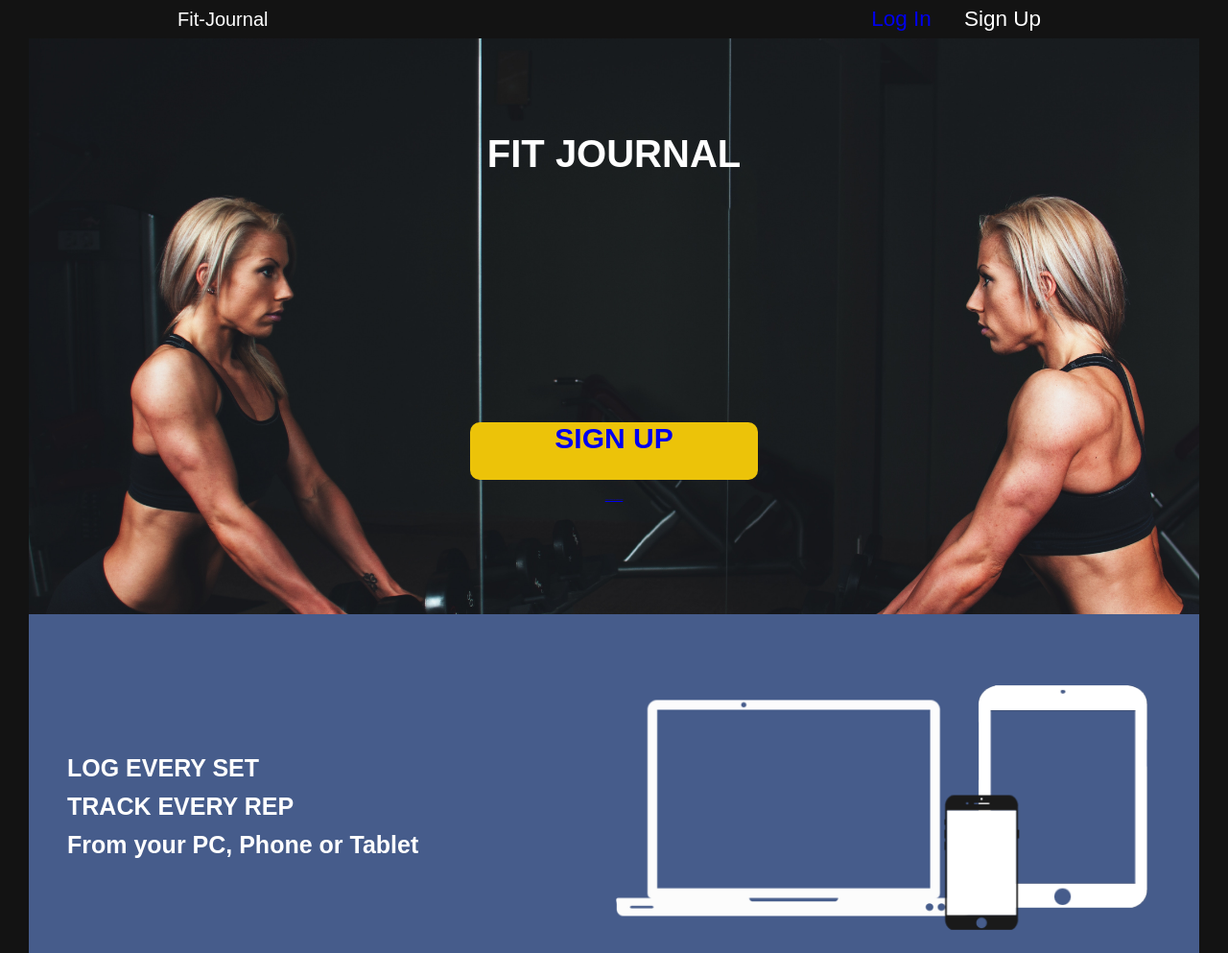
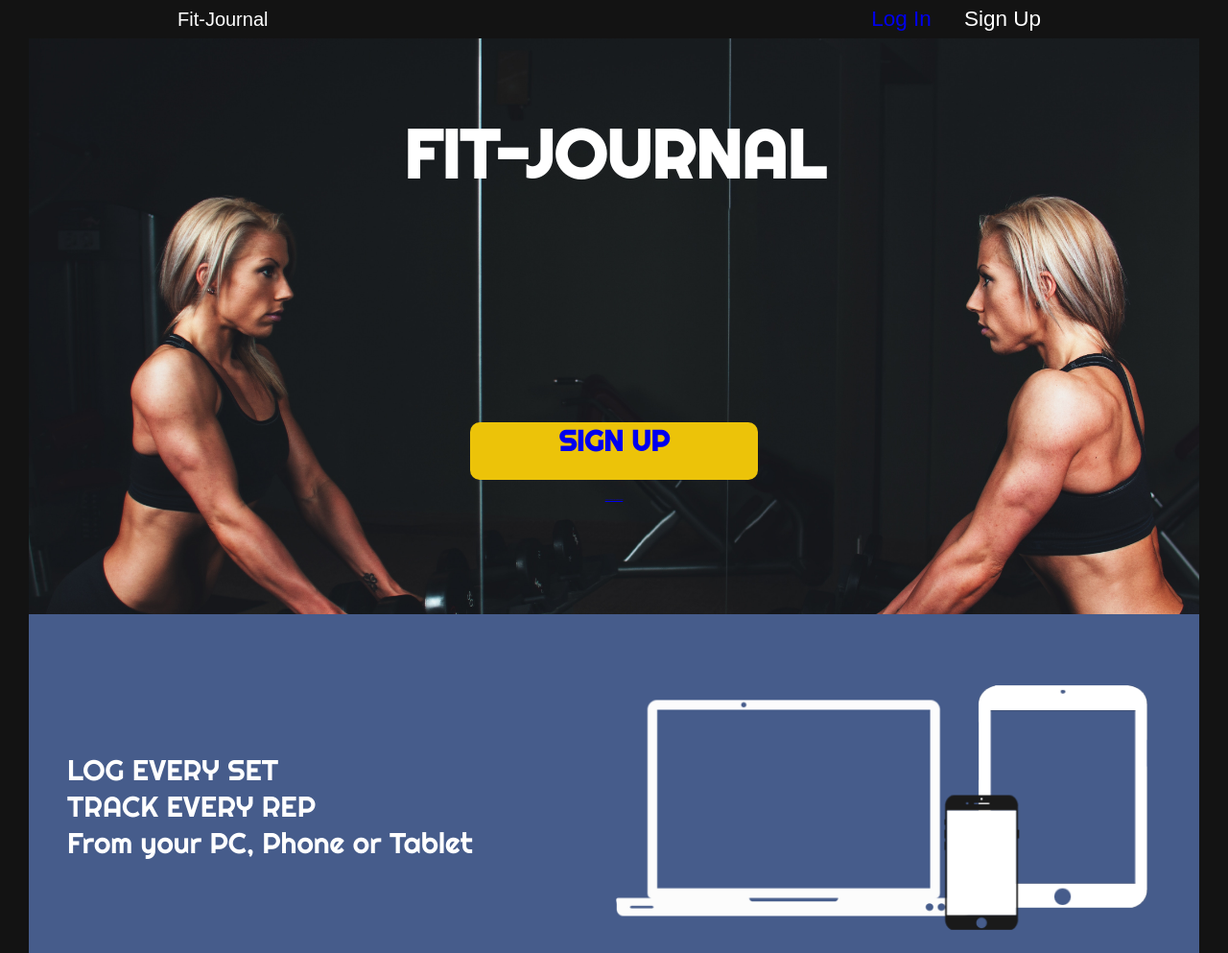
Before and after one commit to ernest-phillips/HomeLogger-Server, a website: page public/index.html in a window 1280 px wide. Shown: the top 993 px of the page at 96% size. Drawn offline with nearby package versions, Linux system fonts and the light colour scheme.

Commit message:
more style updates

```diff
--- a/app/config.js
+++ b/app/config.js
@@ -1,5 +1,5 @@
 module.exports = {
-  PORT: process.env.PORT || 5000,
+  PORT: process.env.PORT || 8080,
   HTTP_STATUS_CODES: {
     OK: 200,
     CREATED: 201,
@@ -9,8 +9,8 @@ module.exports = {
     NOT_FOUND: 404,
     INTERNAL_SERVER_ERROR: 500,
   },
-  // MONGO_URL: process.env.MONGO_URL || 'mongodb://localhost:27017/fit-journal',
-  MONGO_URL: process.env.MONGO_URL || 'mongodb://ds237932.mlab.com:37932/fit-journal',
+  MONGO_URL: process.env.MONGO_URL || 'mongodb://localhost:27017/fit-journal',
+  // MONGO_URL: process.env.MONGO_URL || 'mongodb://ds237932.mlab.com:37932/fit-journal',
   TEST_MONGO_URL: process.env.TEST_MONGO_URL || 'mongodb://localhost:27017/test-fit-journal',
   JWT_SECRET: process.env.JWT_SECRET || 'default',
   JWT_EXPIRY: process.env.JWT_EXPIRY || '7d',
--- a/public/css/main.css
+++ b/public/css/main.css
@@ -694,13 +694,14 @@ input[type=number]::-webkit-outer-spin-button {
     display: flex;
     width: 300px;
     height: 60px;
-    color: #465C8b;
+    color: #000;
     font-size: 3em;
     font-weight: 600;
     border: none;
     border-radius: 10px;
     background-color: #ecc309;
     justify-content: center;
+    font-family: 'Righteous', cursive;
 }
 
 .home-reg a {
@@ -708,7 +709,7 @@ input[type=number]::-webkit-outer-spin-button {
 }
 
 .home-reg a:visited {
-    color: #465C8b;
+    color: #000;
 }
 
 .home-reg a:hover {
@@ -736,7 +737,8 @@ input[type=number]::-webkit-outer-spin-button {
     left: 50%;
     transform: translate(-50%, -50%);
     color: #fff;
-    font-size: 4em;
+    font-size: 7em;
+    font-family: 'Righteous', cursive;
 }
 
 #home-container {
@@ -773,6 +775,7 @@ input[type=number]::-webkit-outer-spin-button {
     box-shadow: #0e1015 1px 5px 5px;
     border: 10px solid #fff;
     border-radius: 10px;
+    font-family: 'Righteous', cursive;
 }
 
 .activites h2 {
@@ -815,6 +818,9 @@ input[type=number]::-webkit-outer-spin-button {
     padding-left: 40px;
     color: #fff;
     flex-direction: column;
+    font-family: 'Righteous', cursive;
+    font-size: 3em;
+    font-weight: 400
 }
 
 .device-imgs {
--- a/public/index.html
+++ b/public/index.html
@@ -7,6 +7,7 @@
     <meta http-equiv="X-UA-Compatible" content="ie=edge" />
     <title>Fit-Journal | Log It All!</title>
     <link rel="stylesheet" href="/css/main.css" />
+    <link href="https://fonts.googleapis.com/css?family=Righteous" rel="stylesheet">
     <link id="icon" rel="icon" type="image/png" href="/img/dumbbell_b.png">
 </head>
 
@@ -24,7 +25,7 @@
 
         <div id="home-container">
             <section id="jumbotron">
-                <h1 class="introduction">FIT JOURNAL</h1>
+                <h1 class="introduction">FIT-JOURNAL</h1>
                 <div class="home-container">
                     <button class="home-reg">
                         <a href="./signup.html">SIGN UP</a>
@@ -35,11 +36,11 @@
             </section>
             <section class="devices">
                 <div class="device-text">
-                    <h2>LOG EVERY SET</h2>
-                    <br>
-                    <h2>TRACK EVERY REP</h2>
-                    <br>
-                    <h2>From your PC, Phone or Tablet</h2>
+                    <p>LOG EVERY SET</p>
+
+                    <p>TRACK EVERY REP</p>
+
+                    <p>From your PC, Phone or Tablet</p>
                 </div>
                 <div class="device-imgs">
                     <img class="mobile-img" src="./img/devices.png" alt="Mobile devices">
```
Also changed, not shown: public/signup.html (+2 -2 lines).
